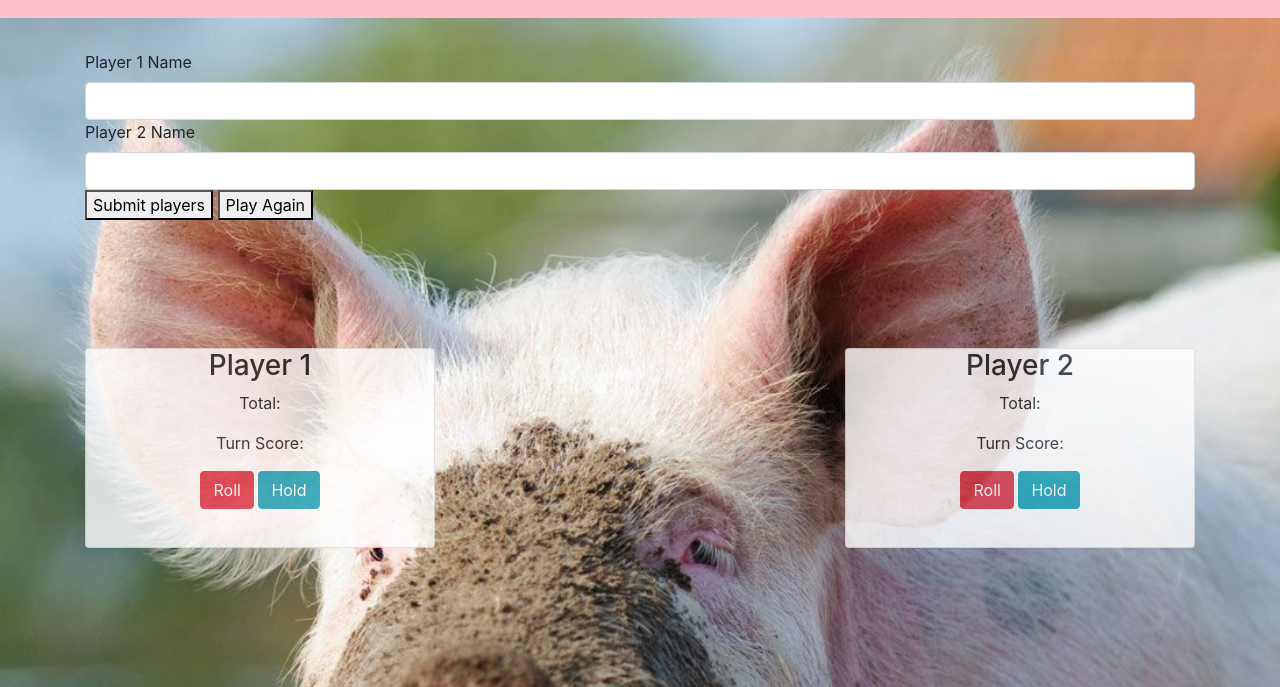
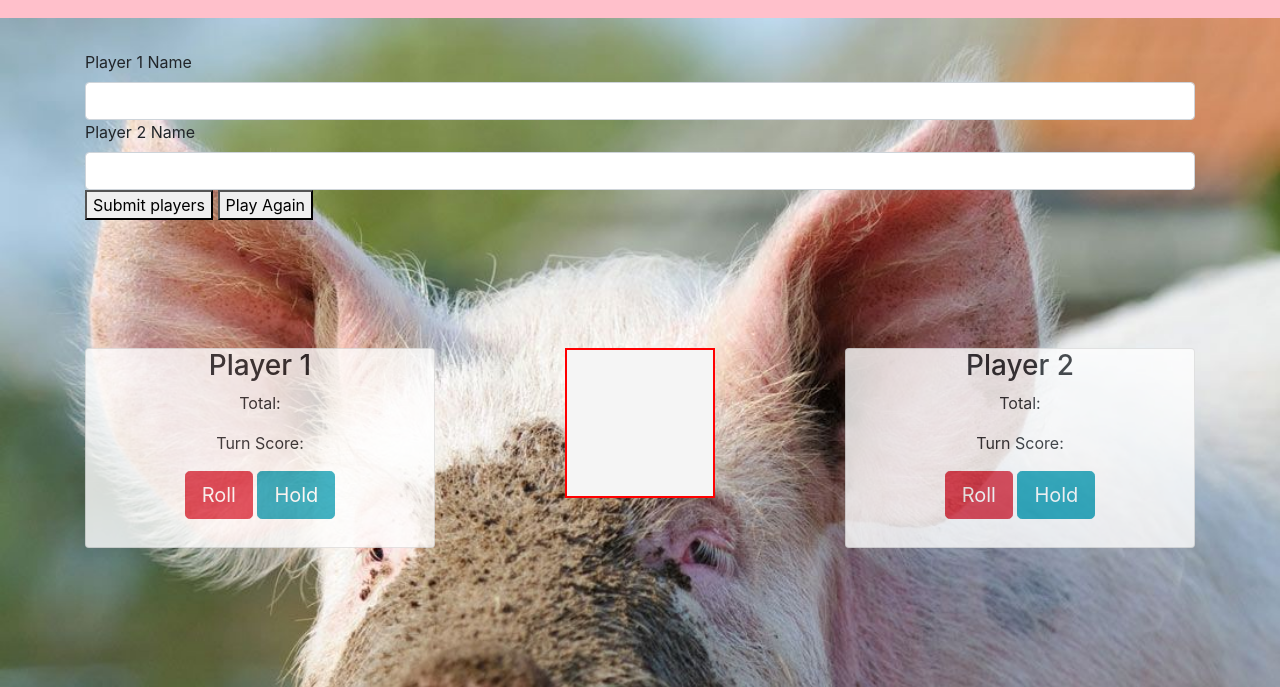
Before and after one commit to SJerrod/pigdice, a plain HTML site: page index.html in a window 1280 px wide. Shown: the part 113-800 px from the top of the page. Drawn offline with nearby package versions, Linux system fonts and the light colour scheme.

Commit message:
Add die in middle that displays the rolled number
Co-authored-by: Spencer Moody <spencer.moody@outlook.com>

```diff
--- a/css/styles.css
+++ b/css/styles.css
@@ -32,3 +32,17 @@ font-weight: bolder;
   width: 350px;
   text-align: center;
 }
+
+.dice {
+  width:150px;
+  height: 150px;
+  color: red;
+	background:#F5F5F5;
+	border:red 2px solid;
+  padding:50px;
+	font-size:34px;
+  text-align:center;
+  align-items: center;
+  margin-left:100px;
+  float: center;
+}
--- a/index.html
+++ b/index.html
@@ -37,8 +37,8 @@
               <p>Turn Score: <span class="p1-score"></span></p>
               <div class="card-body1">
                 <div class="card-title">
-                  <button class="btn btn-danger" type="click" id="roll-player-one">Roll</button>
-                  <button class="btn btn-info" type="click" id="hold-player-one">Hold</button>
+                  <button class="btn btn-danger btn-lg" type="click" id="roll-player-one">Roll</button>
+                  <button class="btn btn-info btn-lg" type="click" id="hold-player-one">Hold</button>
                 </div>
               </div>
             </div>
@@ -46,7 +46,7 @@
         </div>
         <div class="col-md-4">
           <div class="dice">
-            <!-- add image of dice depending on rewRole-->
+            <h2 id="dice-status"></h2>
           </div>
         </div>
         <div id="player2">
@@ -56,8 +56,8 @@
               <p>Total: <span class="p2-total"></span></p>
               <p>Turn Score: <span class="p2-score"></span></p>
               <div class="card-body2">
-                <button class="btn btn-danger" type="click" id="roll-player-two">Roll</button>
-                <button class="btn btn-info" type="click" id="hold-player-two">Hold</button>
+                <button class="btn btn-danger btn-lg" type="click" id="roll-player-two">Roll</button>
+                <button class="btn btn-info btn-lg" type="click" id="hold-player-two">Hold</button>
               </div>
             </div>
           </div>
--- a/js/scripts.js
+++ b/js/scripts.js
@@ -31,8 +31,11 @@ function SwitchUser () {
 
 // Roll button method, outputs a random number
 Game.prototype.roll = function() {
+  let dice = document.getElementsByClassName("dice");
+  let diceStatus = document.getElementById("dice-status");
   let newRoll = Math.floor((Math.random() * 6) + 1);
-  console.log("your roll:" + newRoll);
+  dice.innerHTML = newRoll;
+  diceStatus.innerHTML = newRoll;
   if (newRoll != 1) {
     this.turnScore += newRoll; // pushes new roll into turnScore
     if (this.totalScore + this.turnScore >= 100) {
```
